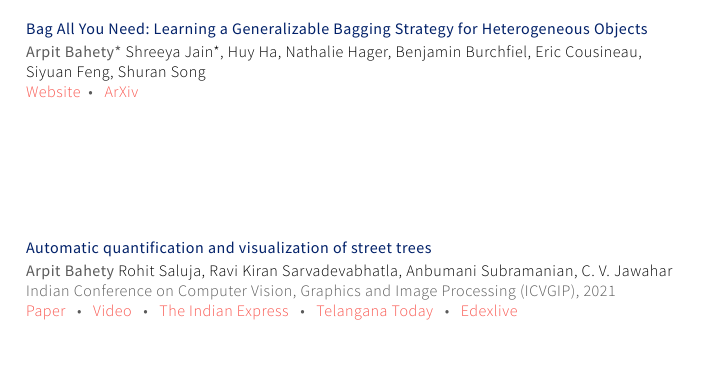
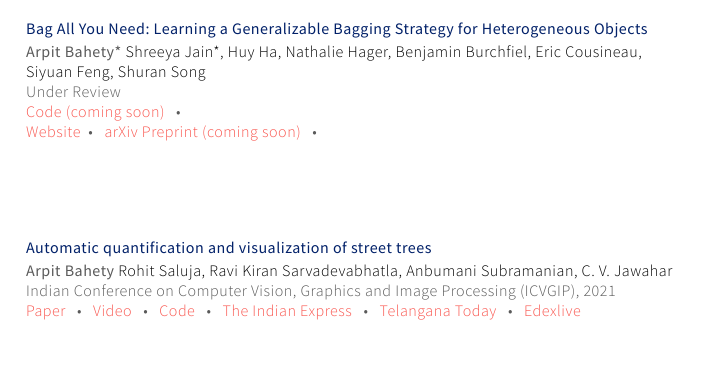
Before and after one commit to ChrisSha0104/chrissha0104.github.io, a plain HTML site: page index.html in a window 1280 px wide. Shown: the part 847-1217 px from the top of the page, 464-1171 px from the left. Drawn offline with Linux system fonts and the light colour scheme.

Commit message:
some changes

```diff
--- a/index.html
+++ b/index.html
@@ -105,11 +105,12 @@
                     <a style="color:#000;" href="https://www.eacousineau.com/">Eric Cousineau,</a>
                     <a style="color:#000;" href="https://www.cs.cmu.edu/~sfeng/">Siyuan Feng,</a>
                     <a style="color:#000;" href="https://www.cs.columbia.edu/~shurans/">Shuran Song</a>
-                    <!-- <br>Robotics: Science and Systems (RSS), June 2022<br>
-                    <strong>Best Paper Award</strong> &nbsp;&nbsp;&bull;&nbsp;&nbsp;
+                    <br> Under Review <br>
+                    <a href="">Code (coming soon)</a> &nbsp;&nbsp;&bull;&nbsp;&nbsp;
+                    <!--<strong>Best Paper Award</strong> &nbsp;&nbsp;&bull;&nbsp;&nbsp;
                     <strong>Best Student Paper Finalist</strong>&nbsp;&nbsp;&bull;&nbsp;&nbsp; -->
                     <br><a href="https://bag-all-you-need.cs.columbia.edu/">Website</a>&nbsp;&nbsp;&bull;&nbsp;&nbsp;
-                    <a href="">ArXiv</a>
+                    <a href="">arXiv Preprint (coming soon)</a> &nbsp;&nbsp;&bull;&nbsp;&nbsp;
                     <!-- <a href="https://youtu.be/7h3SZ3La-oA">Video</a> -->
                 </p>
             </div>
@@ -134,6 +135,7 @@
                     <br>
                     <a href="https://doi.org/10.1145/3490035.3490280">Paper</a> &nbsp;&nbsp;&bull;&nbsp;&nbsp;
                     <a href="https://www.youtube.com/watch?v=fA4K3tYMTGs&t=130s">Video</a> &nbsp;&nbsp;&bull;&nbsp;&nbsp;
+                    <a href="https://github.com/iHubData-Mobility/public-tree-counting">Code</a> &nbsp;&nbsp;&bull;&nbsp;&nbsp;
                     <a href="https://indianexpress.com/article/cities/hyderabad/iit-hyderabad-research-on-counting-trees-generating-density-map-7392740/">The Indian Express</a> &nbsp;&nbsp;&bull;&nbsp;&nbsp;
                     <a href="https://telanganatoday.com/iiit-hyderabad-researchers-build-tool-to-count-roadside-trees">Telangana Today</a> &nbsp;&nbsp;&bull;&nbsp;&nbsp;
                     <a href="https://www.edexlive.com/happening/2021/aug/04/ml-algorithm-iiit-hyderabad-researchers-trees-counting-green-23017.html">Edexlive</a>
```
